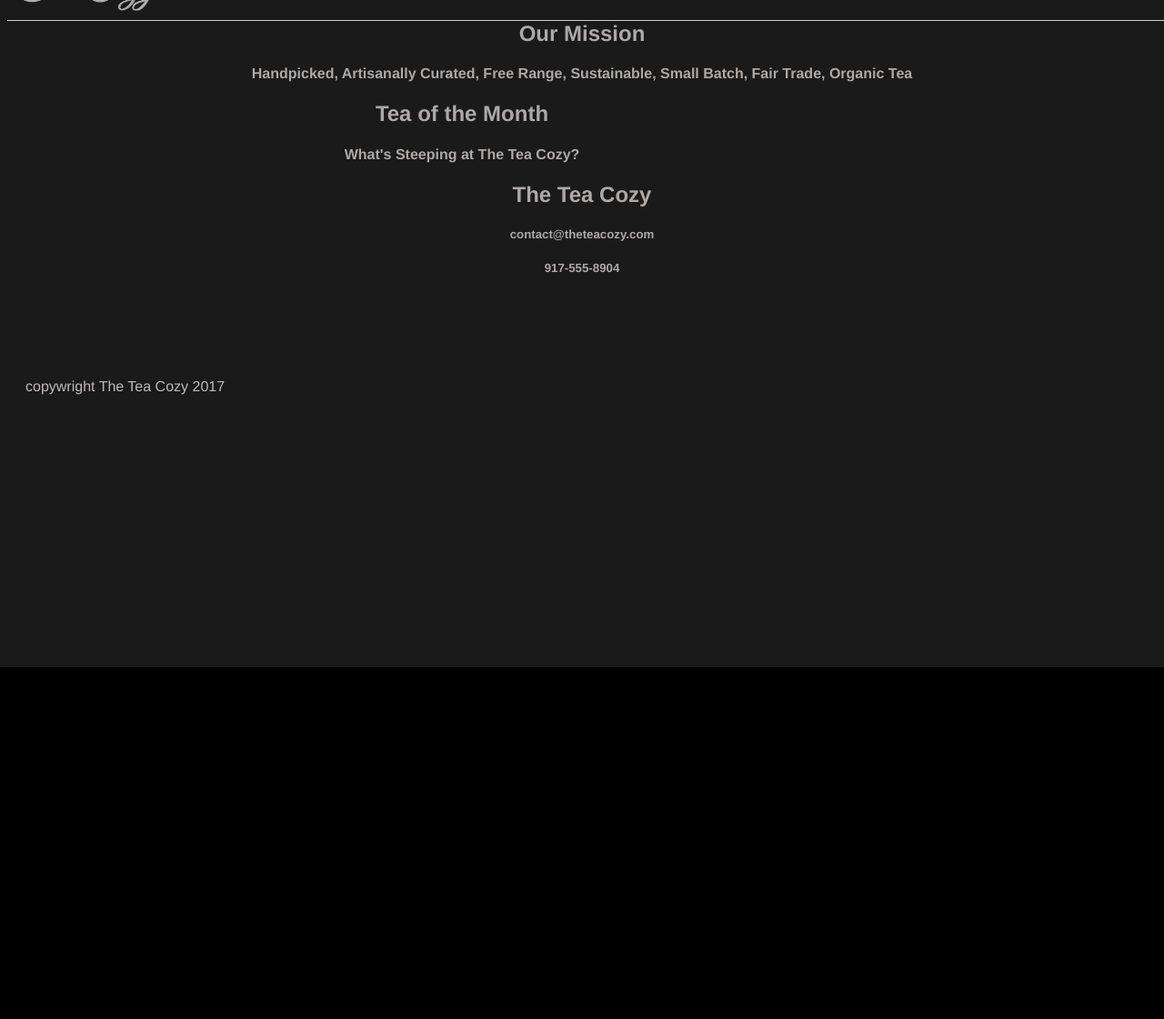
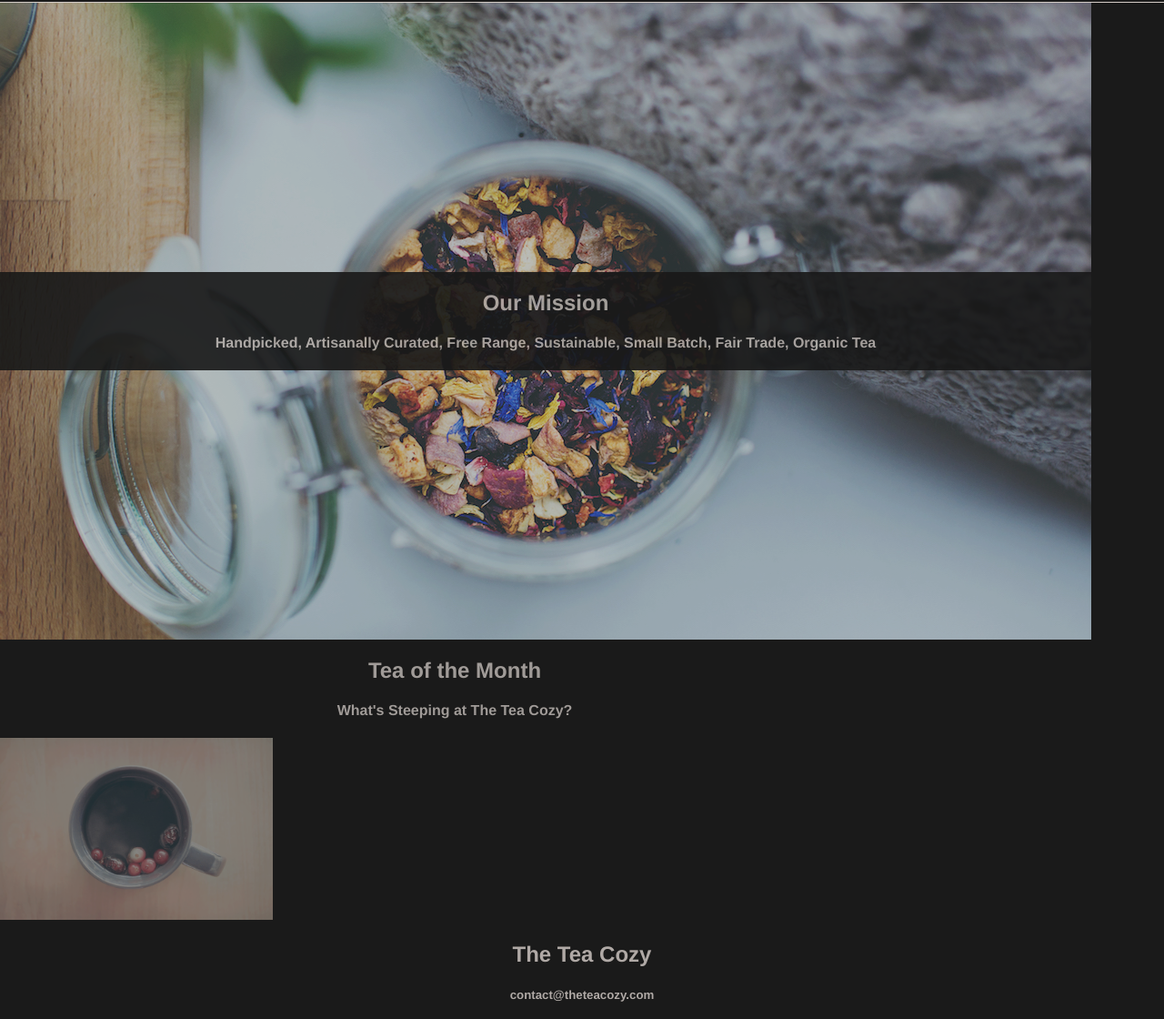
Before and after one commit to bwmildon/teaCozy, a plain HTML site: page index.html in a window 1280 px wide. Shown: the part 67-1187 px from the top of the page at 91% size. Before the commit the page ends 800 px from the top, so only its background shows below. Drawn offline with Linux system fonts and the light colour scheme.

Commit message:
Work on the main html structure and the associated css, the html body is working better now too.

```diff
--- a/index.html
+++ b/index.html
@@ -18,15 +18,21 @@
       </nav>
     </header>
     <main>
-      <div>
-        <h2>Our Mission</h2>
-        <h4>Handpicked, Artisanally Curated, Free Range, Sustainable, Small Batch, Fair Trade, Organic Tea</h4>
+      <div class="imgMain">
+        <div class="textMain">
+          <h2>Our Mission</h2>
+          <h4>Handpicked, Artisanally Curated, Free Range, Sustainable, Small Batch, Fair Trade, Organic Tea</h4>
+        </div>
       </div>
       <div class="monthly">
-        <h2>Tea of the Month</h2>
-        <h4>What's Steeping at The Tea Cozy?</h4>
-        <div class="">
-
+        <div class="monthlyText">
+          <h2>Tea of the Month</h2>
+          <h4>What's Steeping at The Tea Cozy?</h4>
+        </div>
+        <div class="monthlyCards">
+          <div class="card">
+            <img src="./resources/images/img-berryblitz.jpg"/>
+          </div>
         </div>
       </div>
       <div>
--- a/resources/css/style.css
+++ b/resources/css/style.css
@@ -6,6 +6,12 @@
   text-align: center;
 }
 
+body {
+  margin: 0;
+}
+
+/* Below Is The Css Portion For The Header.*/
+
 header{
   height: 69px;
   margin: 0;
@@ -13,6 +19,8 @@ header{
   border-bottom: 1px solid seashell;
   position: fixed;
   width: 100%;
+  background-color: black;
+  z-index: 1;
   display: flex;
   align-items: center;
 }
@@ -49,19 +57,46 @@ nav li {
   margin: 0px 10px;
 }
 
+/* Here Begins The Main Content Portion; Above Is The Header Section.*/
+
 main, footer {
   position: relative;
   top: 70px;
+  justify-content: center;
+}
+
+.imgMain {
+  height: 700px;
+  width: 1200px;
+  background-image:url("../images/img-mission-background.jpg");
+  display: flex;
+  align-items: center;
+}
+
+.textMain {
+  width: 1200px;
+
 }
 
 .monthly {
-  height:;
   width: 1000px;
-  display:;
+}
+
+.monthlyText {
+  width: 100%;
+}
+
+.monthlyCards {
+  display: flex;
 }
 
 .card {
+  align-items: center;
+}
 
+.card img {
+  height: 200px;
+  width: 300px;
 }
 
 .contact {
```
